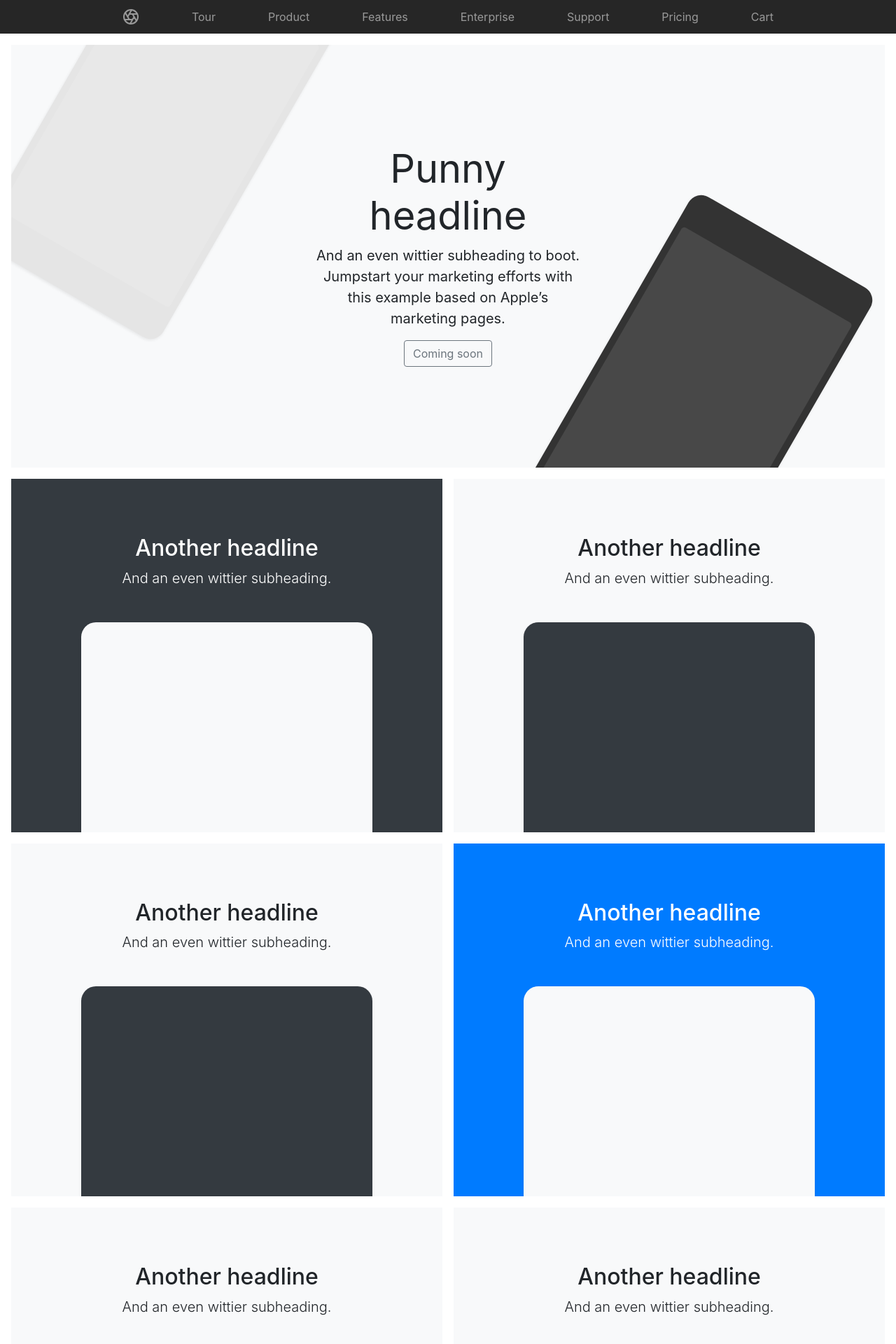
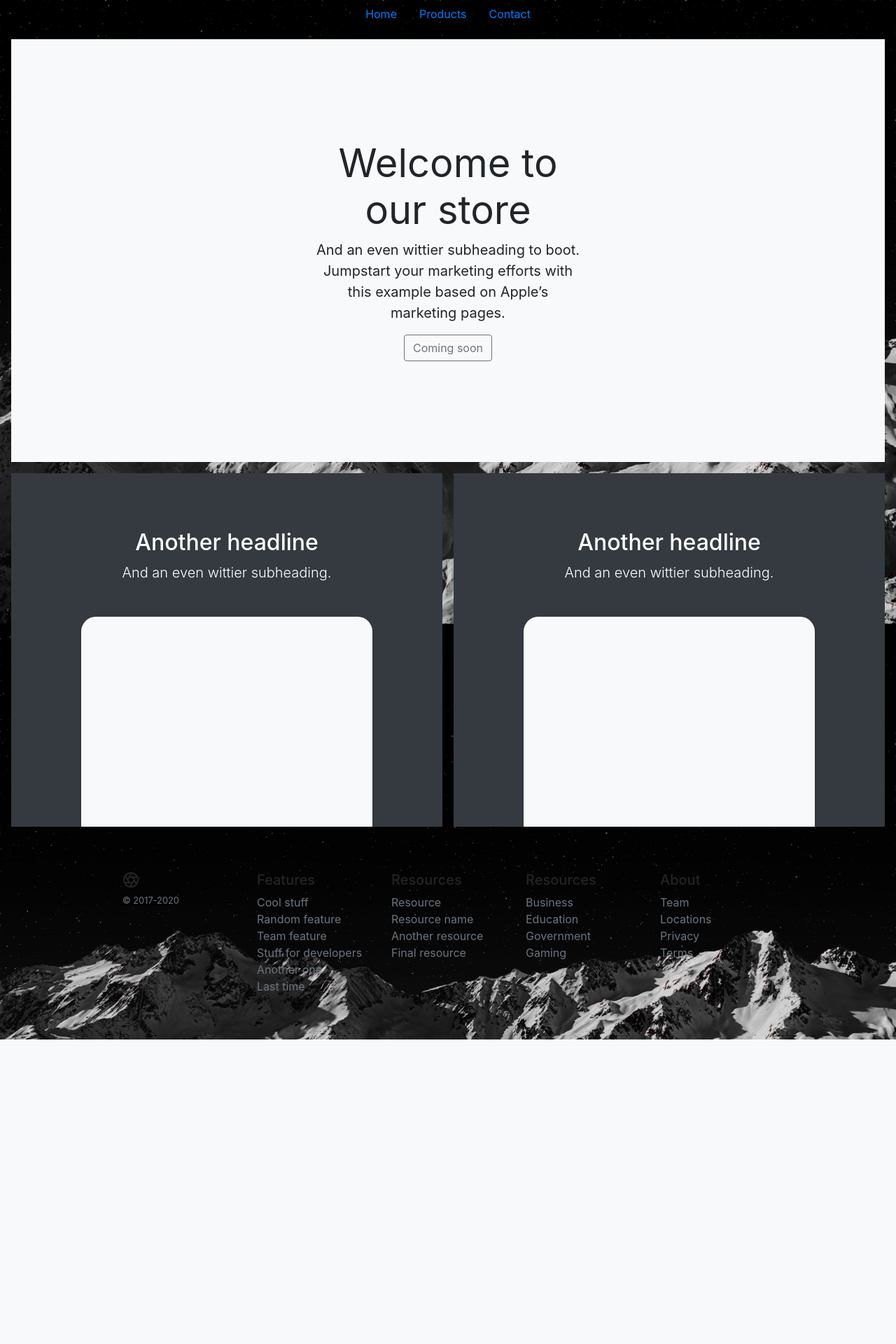
Before and after one commit to Podepod/WebshopPHP-1, a PHP site: page /products.html in a window 1280 px wide. Shown: the top 1920 px of the page at 70% size. After the commit the page ends 1485 px from the top, so only its background shows below. Run offline with PHP 8.4, Linux system fonts and the light colour scheme.

Commit message:
Changes to the product page

```diff
--- a/index.html
+++ b/index.html
@@ -3,9 +3,6 @@
   <head>
     <meta charset="utf-8">
     <meta name="viewport" content="width=device-width, initial-scale=1, shrink-to-fit=no">
-    <meta name="description" content="">
-    <meta name="author" content="Mark Otto, Jacob Thornton, and Bootstrap contributors">
-    <meta name="generator" content="Jekyll v4.1.1">
     <title>Galactic Empire Sith Shop</title>
     <link rel="stylesheet" href="https://cdn.jsdelivr.net/npm/bootstrap@4.5.3/dist/css/bootstrap.min.css" integrity="sha384-TX8t27EcRE3e/ihU7zmQxVncDAy5uIKz4rEkgIXeMed4M0jlfIDPvg6uqKI2xXr2" crossorigin="anonymous">
     <link rel='icon' href='GESS.ico' type='image/x-icon'/>
@@ -36,7 +33,7 @@
       <h3 class="masthead-brand">Galactic Empire Sith Shop</h3>
       <nav class="nav nav-masthead justify-content-center">
         <a class="nav-link active" href="#">Home</a>
-        <a class="nav-link" href="#">Products</a>
+        <a class="nav-link" href="products.html">Products</a>
         <a class="nav-link" href="#">Contact</a>
       </nav>
     </div>
--- a/products.html
+++ b/products.html
@@ -3,9 +3,6 @@
   <head>
     <meta charset="utf-8">
     <meta name="viewport" content="width=device-width, initial-scale=1, shrink-to-fit=no">
-    <meta name="description" content="">
-    <meta name="author" content="Mark Otto, Jacob Thornton, and Bootstrap contributors">
-    <meta name="generator" content="Jekyll v4.1.1">
     <title>Galactic Empire Sith Shop</title>
     <link rel="stylesheet" href="https://cdn.jsdelivr.net/npm/bootstrap@4.5.3/dist/css/bootstrap.min.css" integrity="sha384-TX8t27EcRE3e/ihU7zmQxVncDAy5uIKz4rEkgIXeMed4M0jlfIDPvg6uqKI2xXr2" crossorigin="anonymous">
     <link rel='icon' href='GESS.ico' type='image/x-icon'/>
@@ -29,30 +26,19 @@
     <!-- Custom styles for this template -->
     <link href="styles/product.css" rel="stylesheet">
   </head>
-  <body>
-    <nav class="site-header sticky-top py-1">
-  <div class="container d-flex flex-column flex-md-row justify-content-between">
-    <a class="py-2" href="#" aria-label="Product">
-      <svg xmlns="http://www.w3.org/2000/svg" width="24" height="24" fill="none" stroke="currentColor" stroke-linecap="round" stroke-linejoin="round" stroke-width="2" class="d-block mx-auto" role="img" viewBox="0 0 24 24" focusable="false"><title>Product</title><circle cx="12" cy="12" r="10"/><path d="M14.31 8l5.74 9.94M9.69 8h11.48M7.38 12l5.74-9.94M9.69 16L3.95 6.06M14.31 16H2.83m13.79-4l-5.74 9.94"/></svg>
-    </a>
-    <a class="py-2 d-none d-md-inline-block" href="#">Tour</a>
-    <a class="py-2 d-none d-md-inline-block" href="#">Product</a>
-    <a class="py-2 d-none d-md-inline-block" href="#">Features</a>
-    <a class="py-2 d-none d-md-inline-block" href="#">Enterprise</a>
-    <a class="py-2 d-none d-md-inline-block" href="#">Support</a>
-    <a class="py-2 d-none d-md-inline-block" href="#">Pricing</a>
-    <a class="py-2 d-none d-md-inline-block" href="#">Cart</a>
-  </div>
-</nav>
+  <body">
+    <nav class="nav nav-masthead justify-content-center">
+      <a class="nav-link active" href="#">Home</a>
+      <a class="nav-link" href="#">Products</a>
+      <a class="nav-link" href="#">Contact</a>
+    </nav>
 
 <div class="position-relative overflow-hidden p-3 p-md-5 m-md-3 text-center bg-light">
   <div class="col-md-5 p-lg-5 mx-auto my-5">
-    <h1 class="display-4 font-weight-normal">Punny headline</h1>
+    <h1 class="display-4 font-weight-normal">Welcome to our store</h1>
     <p class="lead font-weight-normal">And an even wittier subheading to boot. Jumpstart your marketing efforts with this example based on Apple’s marketing pages.</p>
     <a class="btn btn-outline-secondary" href="#">Coming soon</a>
   </div>
-  <div class="product-device shadow-sm d-none d-md-block"></div>
-  <div class="product-device product-device-2 shadow-sm d-none d-md-block"></div>
 </div>
 
 <div class="d-md-flex flex-md-equal w-100 my-md-3 pl-md-3">
@@ -63,63 +49,12 @@
     </div>
     <div class="bg-light shadow-sm mx-auto" style="width: 80%; height: 300px; border-radius: 21px 21px 0 0;"></div>
   </div>
-  <div class="bg-light mr-md-3 pt-3 px-3 pt-md-5 px-md-5 text-center overflow-hidden">
-    <div class="my-3 p-3">
-      <h2 class="display-5">Another headline</h2>
-      <p class="lead">And an even wittier subheading.</p>
-    </div>
-    <div class="bg-dark shadow-sm mx-auto" style="width: 80%; height: 300px; border-radius: 21px 21px 0 0;"></div>
-  </div>
-</div>
-
-<div class="d-md-flex flex-md-equal w-100 my-md-3 pl-md-3">
-  <div class="bg-light mr-md-3 pt-3 px-3 pt-md-5 px-md-5 text-center overflow-hidden">
-    <div class="my-3 p-3">
-      <h2 class="display-5">Another headline</h2>
-      <p class="lead">And an even wittier subheading.</p>
-    </div>
-    <div class="bg-dark shadow-sm mx-auto" style="width: 80%; height: 300px; border-radius: 21px 21px 0 0;"></div>
-  </div>
-  <div class="bg-primary mr-md-3 pt-3 px-3 pt-md-5 px-md-5 text-center text-white overflow-hidden">
+  <div class="bg-dark mr-md-3 pt-3 px-3 pt-md-5 px-md-5 text-center text-white overflow-hidden">
     <div class="my-3 py-3">
       <h2 class="display-5">Another headline</h2>
       <p class="lead">And an even wittier subheading.</p>
     </div>
     <div class="bg-light shadow-sm mx-auto" style="width: 80%; height: 300px; border-radius: 21px 21px 0 0;"></div>
-  </div>
-</div>
-
-<div class="d-md-flex flex-md-equal w-100 my-md-3 pl-md-3">
-  <div class="bg-light mr-md-3 pt-3 px-3 pt-md-5 px-md-5 text-center overflow-hidden">
-    <div class="my-3 p-3">
-      <h2 class="display-5">Another headline</h2>
-      <p class="lead">And an even wittier subheading.</p>
-    </div>
-    <div class="bg-white shadow-sm mx-auto" style="width: 80%; height: 300px; border-radius: 21px 21px 0 0;"></div>
-  </div>
-  <div class="bg-light mr-md-3 pt-3 px-3 pt-md-5 px-md-5 text-center overflow-hidden">
-    <div class="my-3 py-3">
-      <h2 class="display-5">Another headline</h2>
-      <p class="lead">And an even wittier subheading.</p>
-    </div>
-    <div class="bg-white shadow-sm mx-auto" style="width: 80%; height: 300px; border-radius: 21px 21px 0 0;"></div>
-  </div>
-</div>
-
-<div class="d-md-flex flex-md-equal w-100 my-md-3 pl-md-3">
-  <div class="bg-light mr-md-3 pt-3 px-3 pt-md-5 px-md-5 text-center overflow-hidden">
-    <div class="my-3 p-3">
-      <h2 class="display-5">Another headline</h2>
-      <p class="lead">And an even wittier subheading.</p>
-    </div>
-    <div class="bg-white shadow-sm mx-auto" style="width: 80%; height: 300px; border-radius: 21px 21px 0 0;"></div>
-  </div>
-  <div class="bg-light mr-md-3 pt-3 px-3 pt-md-5 px-md-5 text-center overflow-hidden">
-    <div class="my-3 py-3">
-      <h2 class="display-5">Another headline</h2>
-      <p class="lead">And an even wittier subheading.</p>
-    </div>
-    <div class="bg-white shadow-sm mx-auto" style="width: 80%; height: 300px; border-radius: 21px 21px 0 0;"></div>
   </div>
 </div>
 
--- a/styles/product.css
+++ b/styles/product.css
@@ -1,3 +1,11 @@
+body {
+  background: url(../images/spacemountain.jpg) no-repeat center center fixed;
+  -webkit-background-size: cover;
+  -moz-background-size: cover;
+  -o-background-size: cover;
+}
+
+
 .container {
   max-width: 960px;
 }
@@ -7,12 +15,12 @@
  */
 
 .site-header {
-  background-color: rgba(0, 0, 0, .85);
+  background-color: rgba(52, 58, 64, .85);
   -webkit-backdrop-filter: saturate(180%) blur(20px);
   backdrop-filter: saturate(180%) blur(20px);
 }
 .site-header a {
-  color: #999;
+  color: rgba(52, 58, 64, .85);
   transition: ease-in-out color .15s;
 }
 .site-header a:hover {
```
